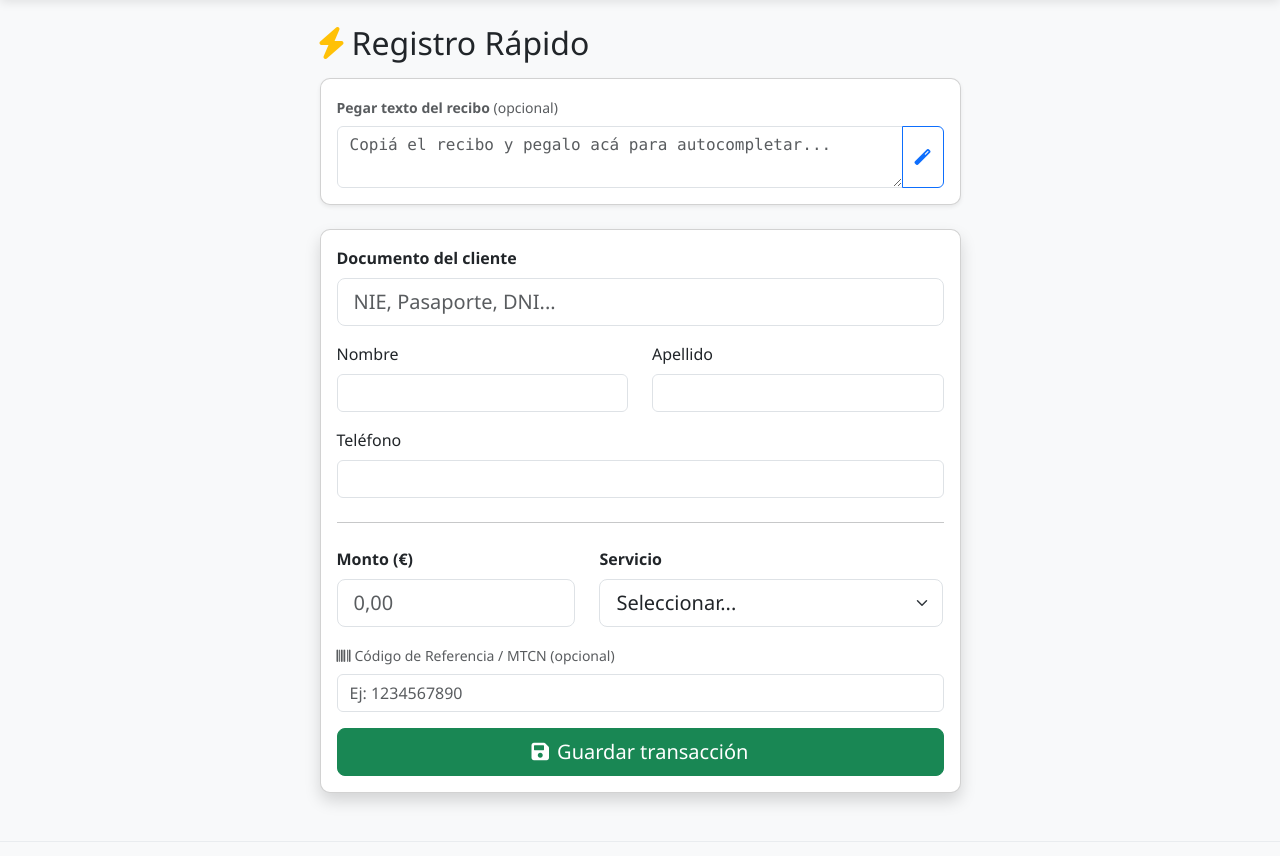
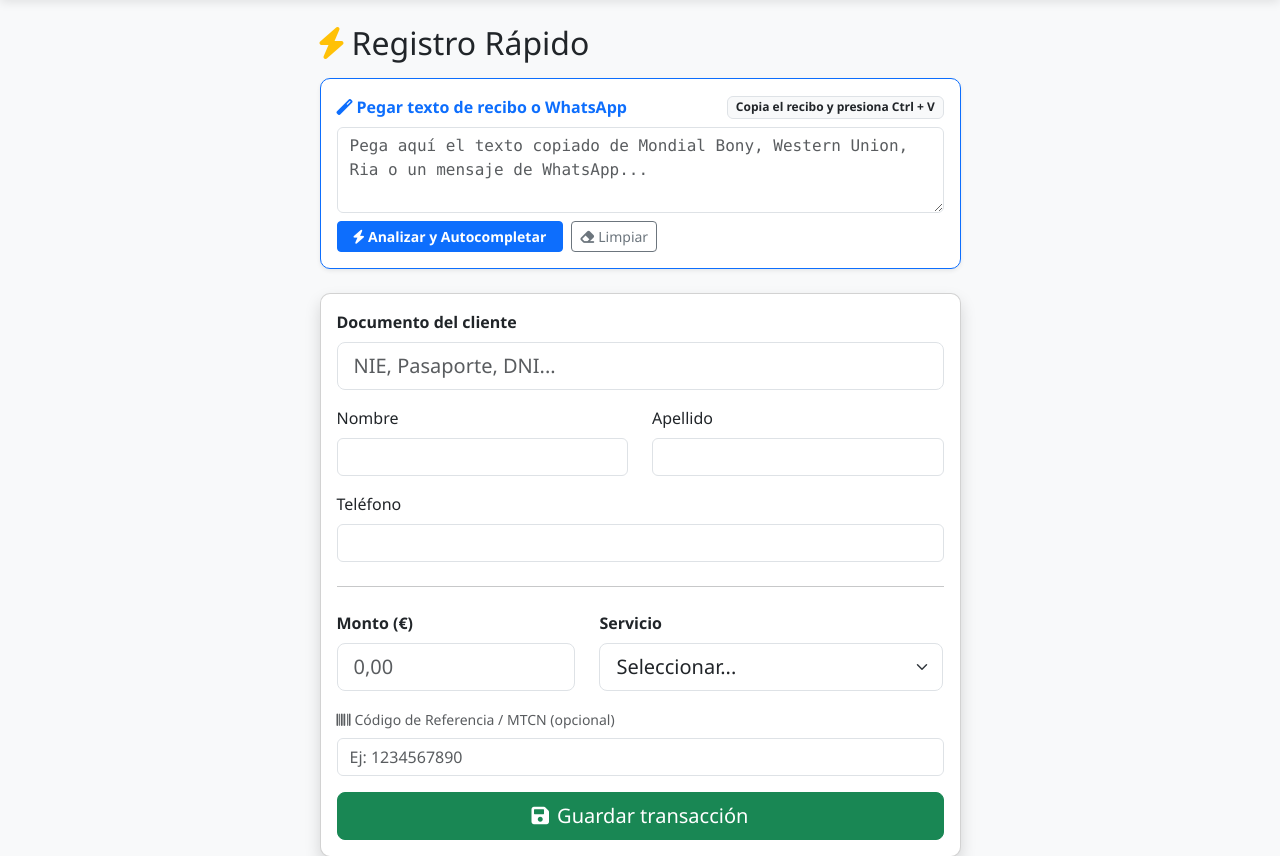
Before and after one commit to wd0617/Sistema_Control_Transferencias_Railway, a Flask app: page /transacciones/registro-rapido in a window 1280 px wide. Shown: the part 80-936 px from the top of the page. Run offline with Flask 3, Linux system fonts and the light colour scheme; the visitor is signed in with stand-in values (Sample User, id 1); data comes from the database, SQL or seed files in the repository; data that the repository does not hold is empty.

Commit message:
fix(registro-rapido): reparar pegado manual por error CSRF y enriquecer asistente de autocompletado

```diff
--- a/app/templates/transacciones/registro_rapido.html
+++ b/app/templates/transacciones/registro_rapido.html
@@ -7,16 +7,26 @@
     <div class="col-lg-7">
         <h2 class="mb-3"><i class="fas fa-bolt me-2 text-warning"></i>Registro Rápido</h2>
 
-        <!-- Paso opcional: pegar recibo -->
-        <div class="card shadow-sm mb-4">
+        <!-- Paso opcional: pegar recibo inteligente -->
+        <div class="card shadow-sm mb-4 border-primary">
             <div class="card-body">
-                <label class="form-label fw-bold text-muted small">Pegar texto del recibo <span class="fw-normal">(opcional)</span></label>
-                <div class="input-group">
-                    <textarea id="texto_recibo" class="form-control font-monospace" rows="2"
-                        placeholder="Copiá el recibo y pegalo acá para autocompletar..."></textarea>
-                    <button class="btn btn-outline-primary" type="button" onclick="analizarRecibo()">
-                        <i class="fas fa-magic"></i>
+                <div class="d-flex justify-content-between align-items-center mb-2">
+                    <label class="form-label fw-bold text-primary mb-0">
+                        <i class="fas fa-magic me-1"></i>Pegar texto de recibo o WhatsApp
+                    </label>
+                    <span class="badge bg-light text-dark border">Copia el recibo y presiona Ctrl + V</span>
+                </div>
+                <textarea id="texto_recibo" class="form-control font-monospace mb-2" rows="3"
+                    placeholder="Pega aquí el texto copiado de Mondial Bony, Western Union, Ria o un mensaje de WhatsApp..."
+                    onpaste="setTimeout(analizarRecibo, 100)"></textarea>
+                <div class="d-flex gap-2 align-items-center flex-wrap">
+                    <button class="btn btn-primary btn-sm px-3 fw-bold" type="button" id="btnAnalizarRecibo" onclick="analizarRecibo()">
+                        <i class="fas fa-bolt me-1"></i>Analizar y Autocompletar
                     </button>
+                    <button class="btn btn-outline-secondary btn-sm" type="button" onclick="document.getElementById('texto_recibo').value = ''; document.getElementById('analisis_status').innerHTML = '';">
+                        <i class="fas fa-eraser me-1"></i>Limpiar
+                    </button>
+                    <div id="analisis_status" class="small ms-auto"></div>
                 </div>
             </div>
         </div>
@@ -115,44 +125,119 @@
 
 {% block extra_js %}
 <script>
-// Analizar recibo pegado (opcional)
+// Analizar recibo pegado (inteligente)
 function analizarRecibo() {
-    const texto = document.getElementById('texto_recibo').value;
-    if (!texto.trim()) return;
+    const textarea = document.getElementById('texto_recibo');
+    const texto = textarea.value.trim();
+    const statusDiv = document.getElementById('analisis_status');
+    const btn = document.getElementById('btnAnalizarRecibo');
+
+    if (!texto) {
+        if (statusDiv) statusDiv.innerHTML = '<span class="text-danger"><i class="fas fa-exclamation-circle me-1"></i>Pega texto de recibo primero</span>';
+        return;
+    }
+
+    if (statusDiv) statusDiv.innerHTML = '<span class="text-primary"><i class="fas fa-spinner fa-spin me-1"></i>Analizando texto...</span>';
+    if (btn) btn.disabled = true;
+
+    const csrfToken = document.querySelector('input[name="csrf_token"]')?.value || '';
+    const headers = { 'Content-Type': 'application/json' };
+    if (csrfToken) headers['X-CSRFToken'] = csrfToken;
 
     fetch('/transacciones/api/analizar-recibo', {
         method: 'POST',
-        headers: {
-            'Content-Type': 'application/json',
-            'X-CSRFToken': document.querySelector('meta[name="csrf-token"]').content
-        },
-        body: JSON.stringify({texto: texto})
+        headers: headers,
+        body: JSON.stringify({ texto: texto })
     })
-    .then(r => r.json())
+    .then(r => {
+        if (!r.ok) throw new Error('Error al analizar recibo (' + r.status + ')');
+        return r.json();
+    })
     .then(data => {
-        if (data.nombre) document.getElementById('nombre').value = data.nombre;
+        if (btn) btn.disabled = false;
+        const camposDetectados = [];
+
+        if (data.nombre) {
+            document.getElementById('nombre').value = data.nombre;
+            camposDetectados.push('👤 ' + data.nombre + (data.apellido ? ' ' + data.apellido : ''));
+        }
         if (data.apellido) document.getElementById('apellido').value = data.apellido;
+
         if (data.documento) {
             document.getElementById('documento').value = data.documento;
+            camposDetectados.push('🪪 ' + data.documento);
             buscarClientePorDocumento(data.documento);
         } else if (data.nombre && data.apellido) {
             buscarClientePorNombre(data.nombre + ' ' + data.apellido);
         }
-        if (data.telefono) document.getElementById('telefono').value = data.telefono;
-        if (data.referencia && document.getElementById('referencia')) document.getElementById('referencia').value = data.referencia;
-        if (data.monto) document.getElementById('monto').value = data.monto.toFixed(2).replace('.', ',');
-        // Seleccionar servicio si coincide
+
+        if (data.telefono) {
+            document.getElementById('telefono').value = data.telefono;
+            camposDetectados.push('📞 ' + data.telefono);
+        }
+
+        if (data.referencia && document.getElementById('referencia')) {
+            document.getElementById('referencia').value = data.referencia;
+            camposDetectados.push('🔖 Ref: ' + data.referencia);
+        }
+
+        if (data.monto) {
+            document.getElementById('monto').value = data.monto.toFixed(2).replace('.', ',');
+            camposDetectados.push('💶 ' + data.monto.toFixed(2) + ' €');
+        }
+
+        // Selección inteligente del servicio (tolera Mondial vs Mondial Bony, Ria, WU, etc.)
         if (data.servicio_hint) {
-            const opts = document.getElementById('servicio_id').options;
+            const srvRaw = data.servicio_hint.toUpperCase().trim();
+            const srvClean = srvRaw.replace(/\b(MONEY|TRANSFER|GLOBAL|SERVICE|BONY)\b/g, '').replace(/[^A-Z0-9]/g, '').trim();
+            const selectServicio = document.getElementById('servicio_id');
+            const opts = selectServicio.options;
+
             for (let i = 0; i < opts.length; i++) {
-                if (opts[i].text.toUpperCase().includes(data.servicio_hint.toUpperCase())) {
-                    document.getElementById('servicio_id').selectedIndex = i;
+                const optFull = opts[i].text.toUpperCase();
+                const optBase = optFull.split('(')[0].trim();
+                const optClean = optBase.replace(/\b(MONEY|TRANSFER|GLOBAL|SERVICE|BONY)\b/g, '').replace(/[^A-Z0-9]/g, '').trim();
+
+                if (optFull.includes(srvRaw) || srvRaw.includes(optBase) || optBase.includes(srvRaw) ||
+                    (srvClean && optClean && (optClean.includes(srvClean) || srvClean.includes(optClean)))) {
+                    selectServicio.selectedIndex = i;
+                    camposDetectados.push('🏢 ' + optBase);
                     break;
                 }
             }
         }
+
+        if (statusDiv) {
+            if (camposDetectados.length > 0) {
+                statusDiv.innerHTML = '<span class="badge bg-success me-1"><i class="fas fa-check me-1"></i>Detectado:</span> ' +
+                    camposDetectados.map(c => `<span class="badge bg-light text-dark border me-1">${c}</span>`).join(' ');
+            } else {
+                statusDiv.innerHTML = '<span class="text-warning"><i class="fas fa-info-circle me-1"></i>No se reconocieron campos estándar. Verifique el formato.</span>';
+            }
+        }
+    })
+    .catch(err => {
+        if (btn) btn.disabled = false;
+        if (statusDiv) statusDiv.innerHTML = '<span class="text-danger"><i class="fas fa-exclamation-triangle me-1"></i>' + err.message + '</span>';
     });
 }
+
+// Captura automática de Ctrl+V en la página si no se está escribiendo en otro input
+document.addEventListener('paste', function(e) {
+    const target = e.target;
+    if (target.tagName === 'INPUT' || target.tagName === 'TEXTAREA' || target.isContentEditable) {
+        return; // El usuario está pegando en un input específico
+    }
+    const textoPegado = (e.clipboardData || window.clipboardData).getData('text');
+    if (textoPegado && textoPegado.trim().length > 20) {
+        const textarea = document.getElementById('texto_recibo');
+        if (textarea) {
+            textarea.value = textoPegado;
+            textarea.scrollIntoView({ behavior: 'smooth', block: 'center' });
+            analizarRecibo();
+        }
+    }
+});
 
 // Autocompletado de cliente por documento
 let timeoutBuscar = null;
```
Also changed, not shown: app/utils/parse_recibo.py (+7 -6 lines).
